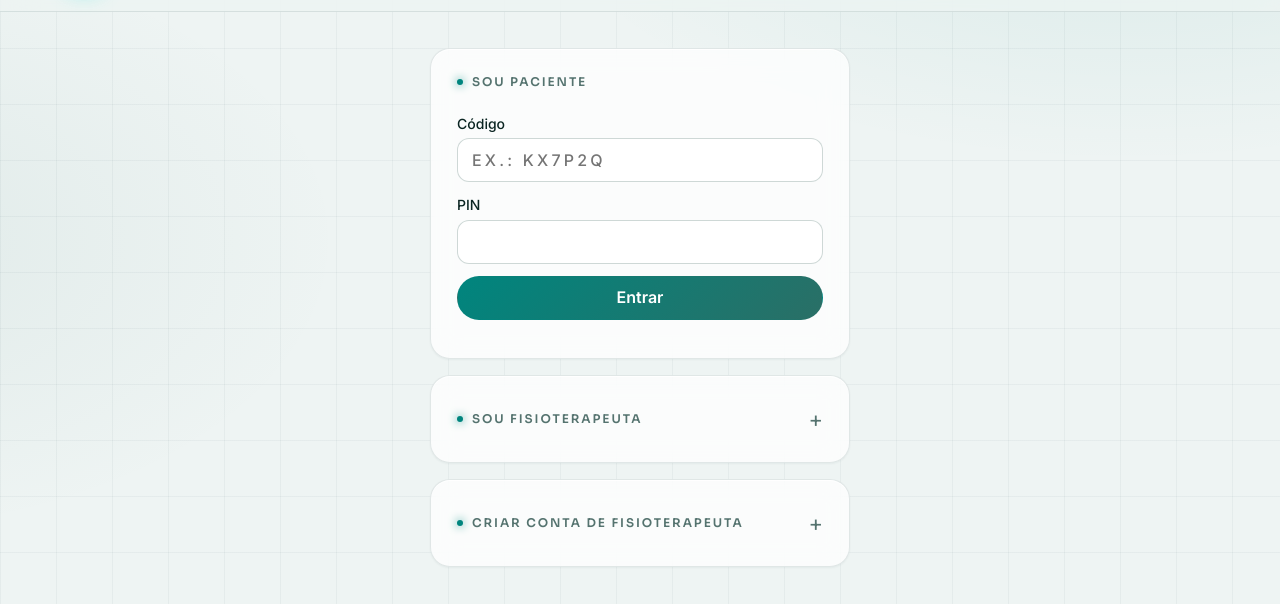
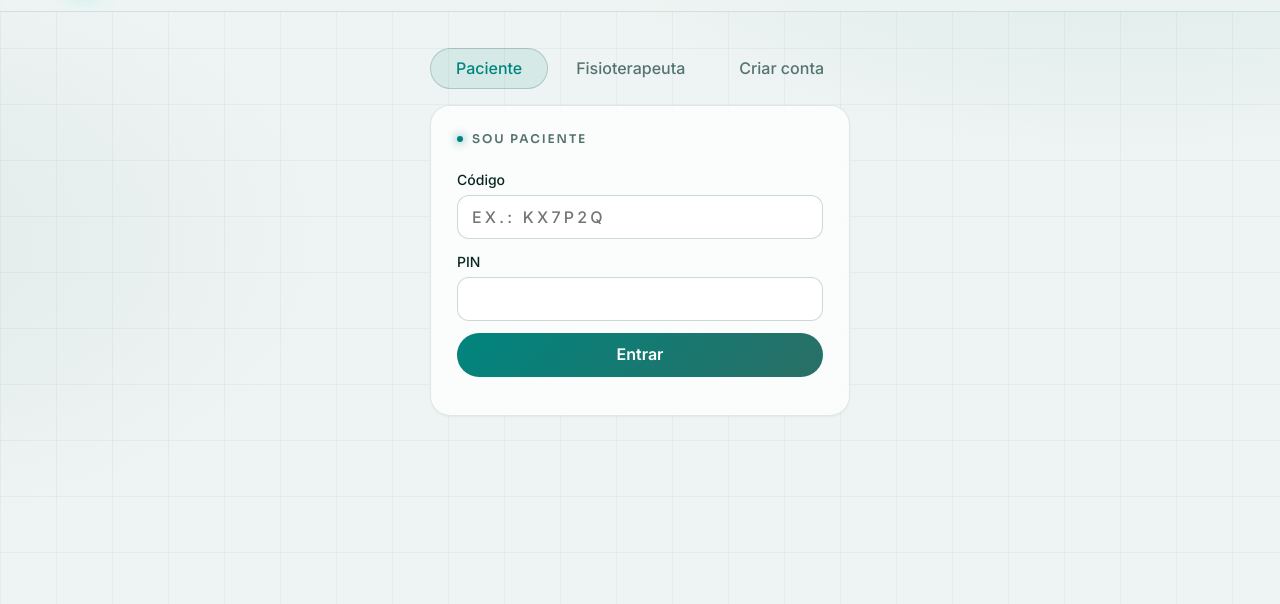
Before and after one commit to humbertocaravelas-png/kinesia, a plain HTML site: page index.html in a window 1280 px wide. Shown: the part 64-668 px from the top of the page. Drawn offline with nearby package versions, Linux system fonts and the light colour scheme.

Commit message:
Tela inicial com abas Paciente, Fisioterapeuta e Criar conta
Co-Authored-By: Claude Opus 5.5 <noreply@anthropic.com>

```diff
--- a/index.html
+++ b/index.html
@@ -63,9 +63,10 @@ button.del:hover{border-color:var(--warn);color:var(--warn)}
 :focus-visible{outline:2px solid var(--acc);outline-offset:3px}
 nav{display:flex;gap:4px;margin-top:14px;padding-bottom:10px;overflow-x:auto;scrollbar-width:none}
 nav::-webkit-scrollbar{display:none}
-nav button{border:0;flex:none;padding:8px 16px;min-height:40px;font-weight:500;color:var(--mut);background:transparent}
-nav button:hover{color:var(--ink)}
-nav button[aria-selected=true]{background:var(--accs);color:var(--acc);box-shadow:inset 0 0 0 1px var(--line2)}
+.ltabs{display:flex;gap:2px;justify-content:center;max-width:420px;margin:0 auto 16px}.ltabs button{flex:1 1 auto!important;padding:8px 10px!important}
+nav button,.ltabs button{border:0;flex:none;padding:8px 16px;min-height:40px;font-weight:500;color:var(--mut);background:transparent}
+nav button:hover,.ltabs button:hover{color:var(--ink)}
+nav button[aria-selected=true],.ltabs button[aria-selected=true]{background:var(--accs);color:var(--acc);box-shadow:inset 0 0 0 1px var(--line2)}
 .grid{display:grid;gap:18px;grid-template-columns:minmax(0,1.6fr) minmax(0,1fr);align-items:start}
 @media(max-width:900px){.grid{grid-template-columns:minmax(0,1fr)}}
 .stackc{display:grid;gap:18px}
@@ -193,18 +194,21 @@ main section:not([hidden]){animation:rise .4s cubic-bezier(.2,.8,.2,1)}
 <div class="bk" id="bk" hidden><span id="bkt"></span><span class="row" style="gap:8px"><button id="bksn">Lembrar depois</button><button class="pri" id="bkx">Fazer backup agora</button></span></div>
 
 <section id="t-login" hidden>
-  <div class="card" style="max-width:420px;margin:0 auto 16px;display:grid;gap:12px">
+  <div class="ltabs" role="tablist"><button role="tab" data-lt="lpac" aria-selected="true">Paciente</button><button role="tab" data-lt="lpro">Fisioterapeuta</button><button role="tab" data-lt="lnew">Criar conta</button></div>
+  <div class="card" id="lpac" style="max-width:420px;margin:0 auto;display:grid;gap:12px">
     <h2>Sou paciente</h2>
     <label style="display:grid;gap:4px;font-size:14px;font-weight:500">Código <input type="text" id="pcod" maxlength="6" autocomplete="off" autocapitalize="characters" spellcheck="false" placeholder="Ex.: KX7P2Q" style="text-transform:uppercase;letter-spacing:.2em"></label>
     <label style="display:grid;gap:4px;font-size:14px;font-weight:500">PIN <input type="password" id="ppin" inputmode="numeric" maxlength="6" autocomplete="off"></label>
     <button class="pri" id="pok">Entrar</button><span class="mut" id="pstat" role="status"></span>
   </div>
-  <details class="card fold" style="max-width:420px;margin:0 auto"><summary><h2>Sou fisioterapeuta</h2></summary><div style="display:grid;gap:12px">
+  <div class="card" id="lpro" hidden style="max-width:420px;margin:0 auto;display:grid;gap:12px">
+    <h2>Sou fisioterapeuta</h2>
     <label style="display:grid;gap:4px;font-size:14px;font-weight:500">E-mail <input type="email" id="lmail" autocomplete="username"></label>
     <label style="display:grid;gap:4px;font-size:14px;font-weight:500">Senha <input type="password" id="lpass" autocomplete="current-password"></label>
-    <button class="pri" id="lok">Entrar</button><button type="button" id="lforgot" class="lnk">Esqueci a senha</button><span class="mut" id="lstat" role="status"></span>
-  </div></details>
-  <details class="card fold" style="max-width:420px;margin:16px auto 0"><summary><h2>Criar conta de fisioterapeuta</h2></summary><div style="display:grid;gap:12px">
+    <button class="pri" id="lok">Entrar</button><button type="button" id="lforgot" class="lnk">Esqueci a senha</button><span class="mut" id="lstat" role="status"></span><button type="button" class="lnk" data-lt="lnew">Ainda não tem conta? Criar conta</button>
+  </div>
+  <div class="card" id="lnew" hidden style="max-width:420px;margin:0 auto;display:grid;gap:12px">
+    <h2>Criar conta de fisioterapeuta</h2>
     <label style="display:grid;gap:4px;font-size:14px;font-weight:500">Nome completo <input type="text" id="snome" maxlength="120" autocomplete="name"></label>
     <label style="display:grid;gap:4px;font-size:14px;font-weight:500">Área de atuação <select id="sarea"><option value="">Escolha</option><option>Traumato-ortopédica</option><option>Esportiva</option><option>Dor crônica</option><option>Neurofuncional</option><option>Cardiorrespiratória</option><option>Saúde da mulher / pélvica</option><option>Gerontologia</option><option>Pediatria</option><option>Outra</option></select></label>
     <label style="display:grid;gap:4px;font-size:14px;font-weight:500">Registro profissional <input type="text" id="sreg" maxlength="40" placeholder="Ex.: CREFITO-15 123456-F"></label>
@@ -212,7 +216,7 @@ main section:not([hidden]){animation:rise .4s cubic-bezier(.2,.8,.2,1)}
     <label style="display:grid;gap:4px;font-size:14px;font-weight:500">Senha (mínimo 8 caracteres) <input type="password" id="spass" autocomplete="new-password"></label>
     <label style="display:flex;gap:8px;align-items:flex-start;font-size:14px"><input type="checkbox" id="slgpd" style="margin-top:3px"> Sou responsável por pedir o consentimento por escrito dos meus pacientes para o uso dos dados de saúde (LGPD).</label>
     <button class="pri" id="sok">Criar conta</button><span class="mut" id="sstat" role="status"></span>
-  </div></details>
+  </div>
 </section>
 
 <section id="t-off" hidden><div class="card" style="max-width:520px;margin:0 auto"><h2>Não foi possível abrir</h2><p id="offm" style="margin:8px 0 0"></p></div></section>
@@ -949,6 +953,9 @@ $('#lnew').addEventListener('click',async()=>{const p=P();if(!p.id)return;const
 $('#lok').addEventListener('click',e=>busy(e.currentTarget,async()=>{$('#lstat').textContent='Entrando…';
   const{error}=await db.auth.signInWithPassword({email:$('#lmail').value.trim(),password:$('#lpass').value});
   if(error)return $('#lstat').textContent='E-mail ou senha incorretos.';$('#lpass').value='';$('#lstat').textContent='';startPro()}));
+// Abas da tela inicial (paciente, entrar, criar conta). #cadastro abre direto em "Criar conta".
+function ltab(id){$$('.ltabs button').forEach(b=>b.setAttribute('aria-selected',b.dataset.lt===id));['lpac','lpro','lnew'].forEach(k=>$('#'+k).hidden=k!==id)}
+$('#t-login').addEventListener('click',e=>{const id=e.target.dataset?.lt;if(id)ltab(id)});if(location.hash==='#cadastro')ltab('lnew');
 $('#lpass').addEventListener('keydown',e=>{if(e.key==='Enter')$('#lok').click()});
 // Cadastro do fisioterapeuta: nome, área e registro ficam no perfil da conta (user_metadata).
 $('#sok').addEventListener('click',e=>busy(e.currentTarget,async()=>{const st=$('#sstat'),nome=$('#snome').value.trim(),area=$('#sarea').value,registro=$('#sreg').value.trim(),email=$('#smail').value.trim(),pw=$('#spass').value;
```
